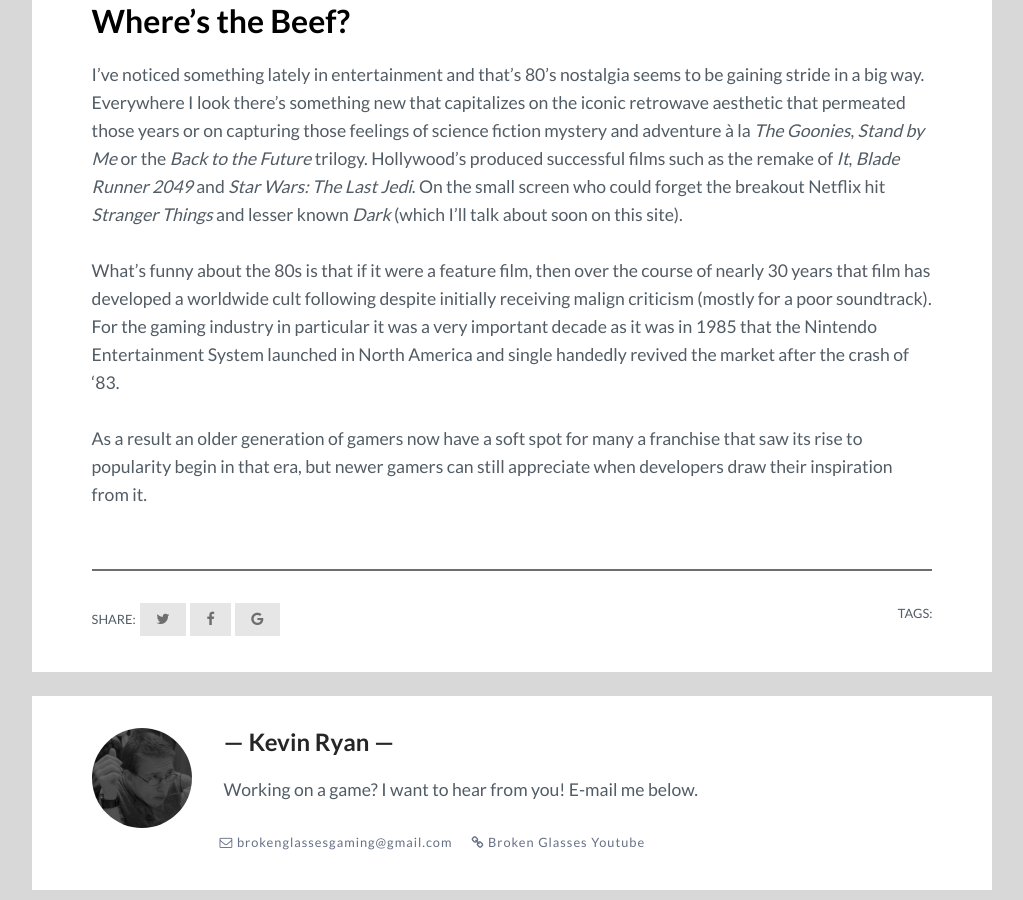
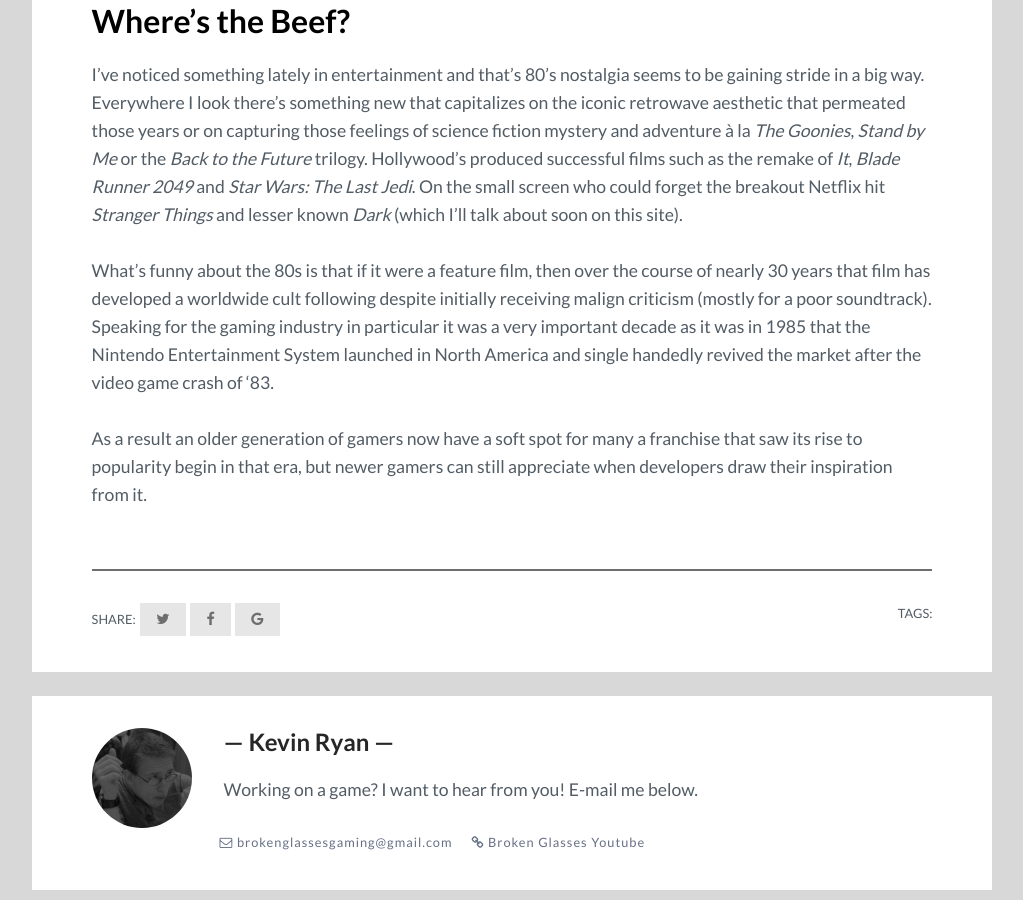
Before and after one commit to pizzapgh/broken_glasses, a Jekyll site: the page built from _posts/2017-12-11-These-Radical-Games-Will-Tug-At-Your-Nostalgia.markdown, in a window 1280 px wide and 900 px high, scrolled down 779 px. Shown: the whole window, without its empty margins (128-1151 px from the left). Built offline with Jekyll 4.4.1, drawn with Linux system fonts in a browser that asks for light colours; nearby versions of some CDN libraries; our own code applies the rules of GitHub Pages for plain Markdown files; comment, search, counter and statistics services are not loaded.

Commit message:
Updated These Radical Games Will Tug At Your Nostalgia

```diff
--- a/_posts/2017-12-11-These-Radical-Games-Will-Tug-At-Your-Nostalgia.markdown
+++ b/_posts/2017-12-11-These-Radical-Games-Will-Tug-At-Your-Nostalgia.markdown
@@ -8,6 +8,6 @@
 
 I've noticed something lately in entertainment and that's 80's nostalgia seems to be gaining stride in a big way. Everywhere I look there's something new that capitalizes on the iconic retrowave aesthetic that permeated those years or on capturing those feelings of science fiction mystery and adventure à la *The Goonies*, *Stand by Me* or the *Back to the Future* trilogy. Hollywood's produced successful films such as the remake of *It*, *Blade Runner 2049* and *Star Wars: The Last Jedi*. On the small screen who could forget the breakout Netflix hit *Stranger Things* and lesser known *Dark* (which I'll talk about soon on this site).
 
-What's funny about the 80s is that if it were a feature film, then over the course of nearly 30 years that film has developed a worldwide cult following despite initially receiving malign criticism (mostly for a poor soundtrack). For the gaming industry in particular it was a very important decade as it was in 1985 that the Nintendo Entertainment System launched in North America and single handedly revived the market after the crash of '83.
+What's funny about the 80s is that if it were a feature film, then over the course of nearly 30 years that film has developed a worldwide cult following despite initially receiving malign criticism (mostly for a poor soundtrack). Speaking for the gaming industry in particular it was a very important decade as it was in 1985 that the Nintendo Entertainment System launched in North America and single handedly revived the market after the video game crash of '83.
 
 As a result an older generation of gamers now have a soft spot for many a franchise that saw its rise to popularity begin in that era, but newer gamers can still appreciate when developers draw their inspiration from it.
```
